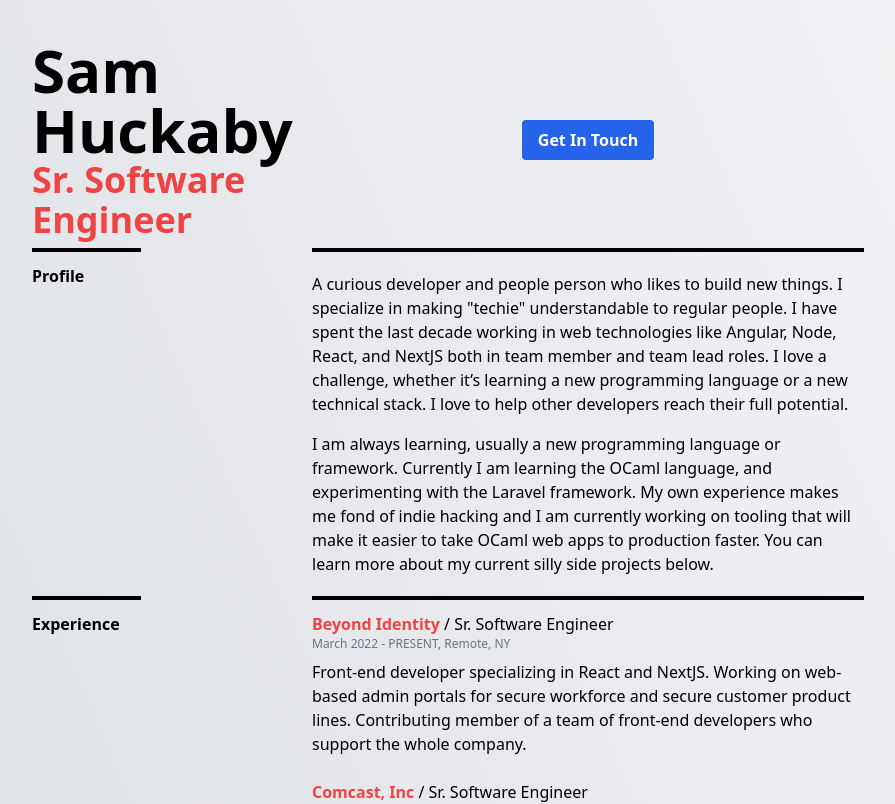
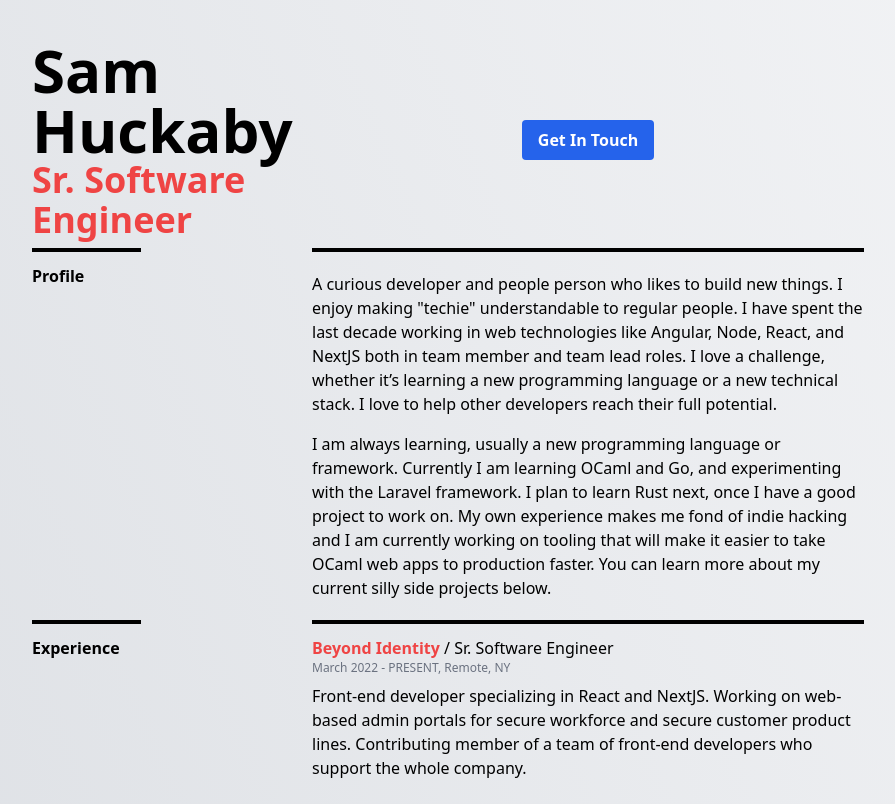
Before and after one commit to sam-huckaby/samhuckaby.com, a Next.js app: page / in a window 1280 px wide. Shown: the top 804 px of the page, without its empty margins (192-1087 px from the left). Built offline with nearby package versions, Linux system fonts and the light colour scheme.

Commit message:
Update some wording

```diff
--- a/pages/index.tsx
+++ b/pages/index.tsx
@@ -118,8 +118,8 @@ export default function Home() {
         <p>Profile</p>
       </div>
       <div className="pt-3 pb-1 border-t-4 border-black dark:text-white col-span-3 md:col-span-2">
-        <p className='py-2'>A curious developer and people person who likes to build new things. I specialize in making "techie" understandable to regular people. I have spent the last decade working in web technologies like Angular, Node, React, and NextJS both in team member and team lead roles. I love a challenge, whether it’s learning a new programming language or a new technical stack. I love to help other developers reach their full potential.</p>
-        <p className='py-2'>I am always learning, usually a new programming language or framework. Currently I am learning the OCaml language, and experimenting with the Laravel framework. My own experience makes me fond of indie hacking and I am currently working on tooling that will make it easier to take OCaml web apps to production faster. You can learn more about my current silly side projects below.</p>
+        <p className='py-2'>A curious developer and people person who likes to build new things. I enjoy making "techie" understandable to regular people. I have spent the last decade working in web technologies like Angular, Node, React, and NextJS both in team member and team lead roles. I love a challenge, whether it’s learning a new programming language or a new technical stack. I love to help other developers reach their full potential.</p>
+        <p className='py-2'>I am always learning, usually a new programming language or framework. Currently I am learning OCaml and Go, and experimenting with the Laravel framework. I plan to learn Rust next, once I have a good project to work on. My own experience makes me fond of indie hacking and I am currently working on tooling that will make it easier to take OCaml web apps to production faster. You can learn more about my current silly side projects below.</p>
       </div>
       <div className={`${styles['label-top-border']} col-span-3 md:col-span-1 font-bold pt-3 pb-1 dark:text-white text-2xl md:text-base`}>
         <p>Experience</p>
```
